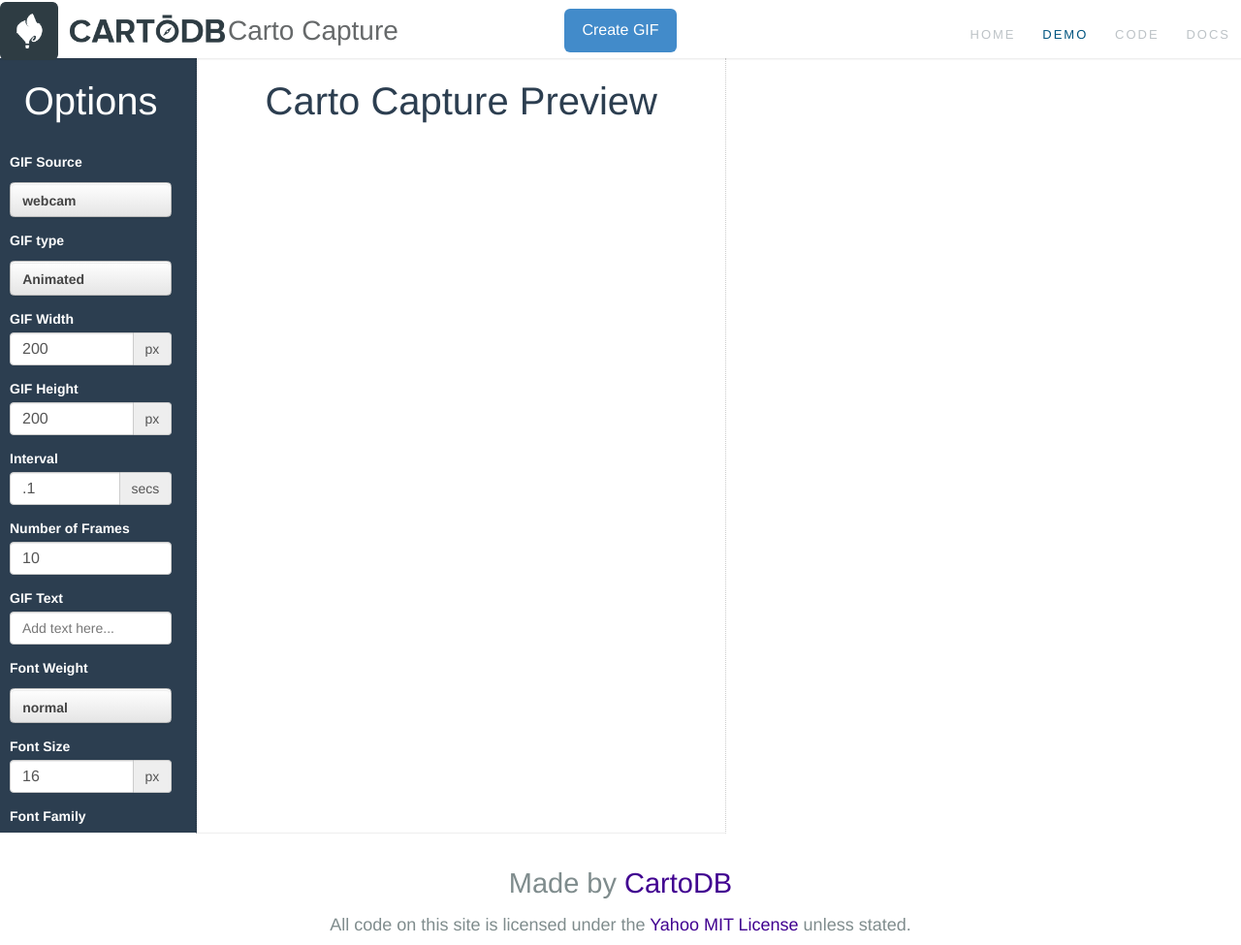
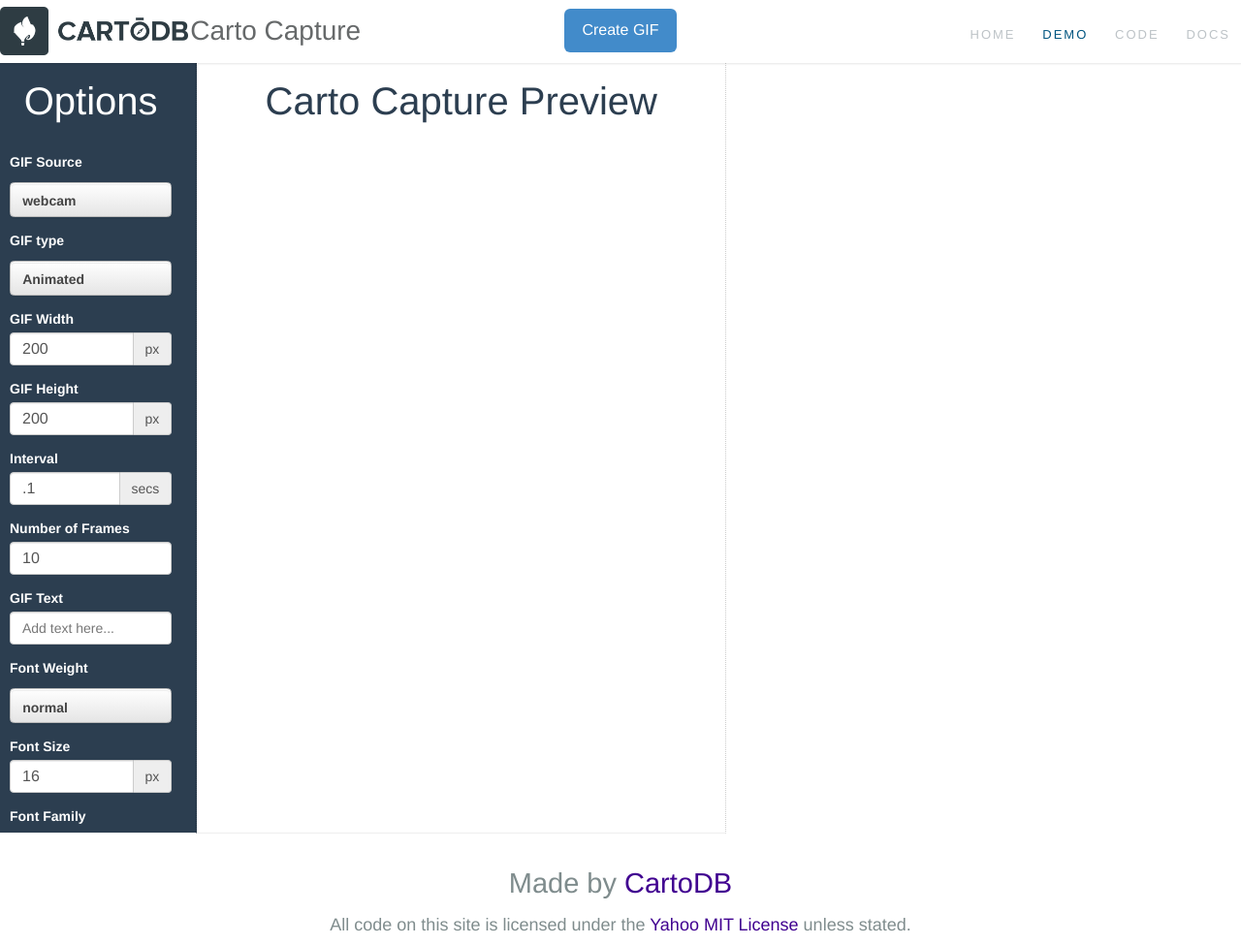
Before and after one commit to auremoser/gifbooth, a website: page demo/index.html in a window 1280 px wide. Shown: the whole page at 97% size. Drawn offline with Linux system fonts and the light colour scheme.

Commit message:
spacing tweeks

```diff
--- a/demo/css/style.css
+++ b/demo/css/style.css
@@ -591,7 +591,7 @@
     font-size: 28px;
     position: fixed;
     color: #66696a;
-    height: 60px;
+    height: 65px;
     width: 100%;
     top: 0;
     left: 0;
@@ -604,7 +604,7 @@
 }
 
 .gifshot-header-logo {
-  height: 60px;
+  height: 50px;
 }
 
 .gifshot-header-text-container {
@@ -740,7 +740,7 @@
 
 .gifshot-image-preview-section {
   padding-top: 10px;
-  width: 75%;
+  width: 90%;
 }
 
 /* Code Section */
```
